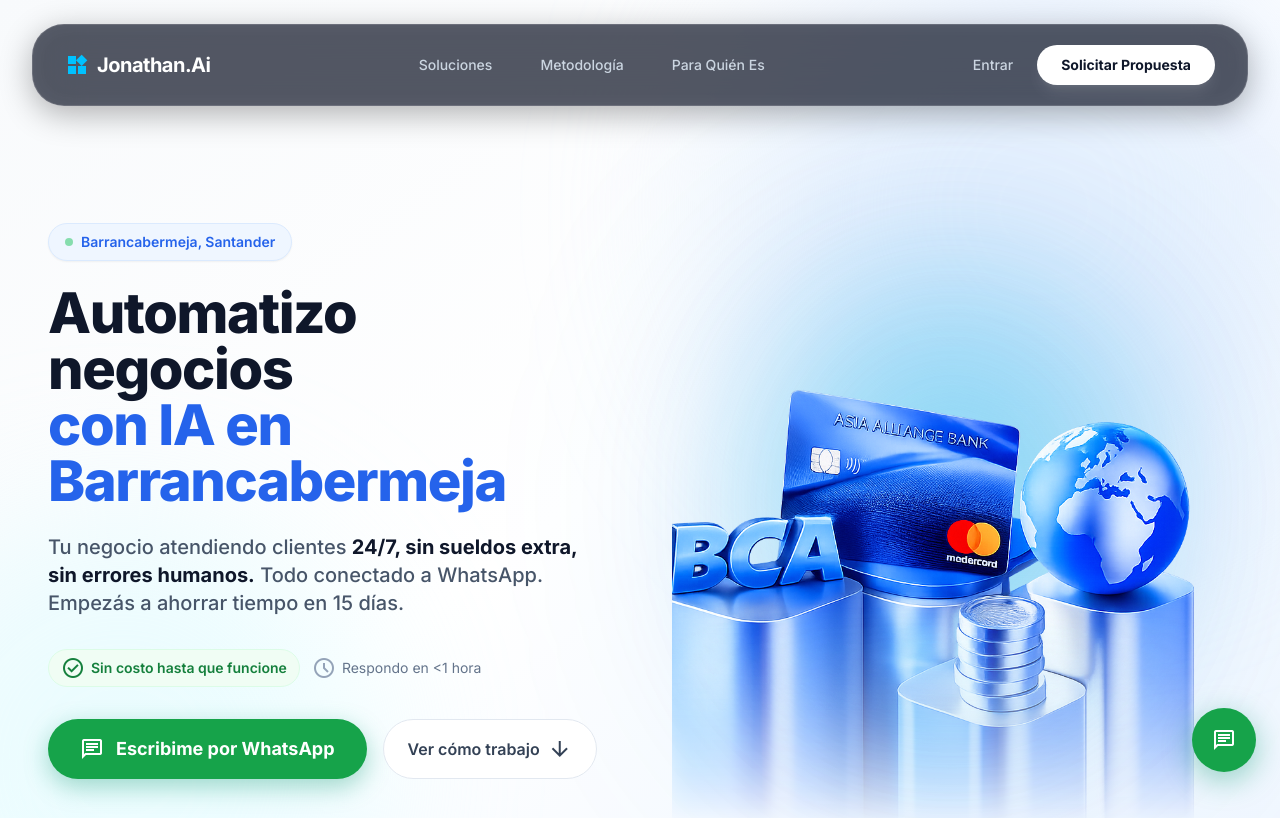
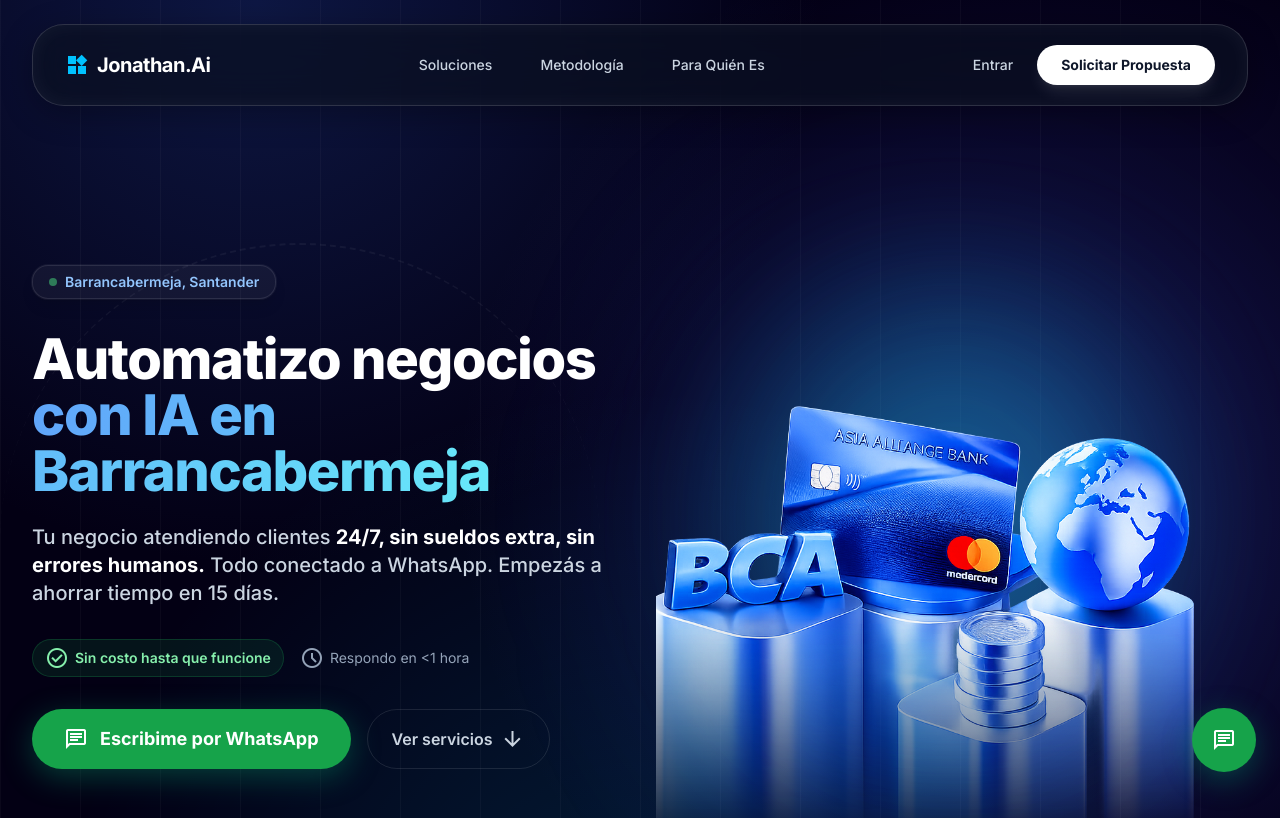
Before and after one commit to Jotica69/web-jonathan, a Next.js app: page / in a window 1280 px wide. Shown: the top 818 px of the page. Built offline with nearby package versions, Linux system fonts and the light colour scheme.

Commit message:
Fix: restore original dark hero design, keep improved copy and WhatsApp CTA

```diff
--- a/app/page.tsx
+++ b/app/page.tsx
@@ -64,43 +64,43 @@
         )}
       </nav>
 
-      <section className="relative pt-24 pb-20 lg:pt-32 lg:pb-24 bg-gradient-to-br from-slate-50 via-white to-blue-50 overflow-hidden text-center lg:text-left z-0 flex flex-col justify-center min-h-[90vh] lg:min-h-screen">
-        <div className="absolute top-[-10%] right-[-5%] w-[600px] h-[600px] bg-blue-100/60 rounded-full blur-[100px] pointer-events-none"></div>
-        <div className="absolute bottom-[-10%] left-[-10%] w-[500px] h-[500px] bg-cyan-100/40 rounded-full blur-[80px] pointer-events-none"></div>
+      <section className="relative pt-24 pb-20 lg:pt-32 lg:pb-32 bg-hero-dark overflow-hidden text-left z-0 flex flex-col justify-center min-h-[90vh] lg:min-h-screen">
+        <div className="vertical-lines"></div>
+        <div className="absolute top-1/4 left-0 w-[600px] h-[600px] border-t-2 border-dashed border-white/10 rounded-[100%] pointer-events-none opacity-50"></div>
 
-        <div className="max-w-7xl mx-auto px-4 sm:px-8 lg:px-12 relative z-10 w-full flex flex-col lg:flex-row items-center gap-12 lg:gap-16 mt-8 md:mt-12">
+        <div className="max-w-7xl mx-auto px-4 sm:px-6 lg:px-8 relative z-10 w-full flex flex-col lg:flex-row items-center gap-12 lg:gap-8 mt-12 md:mt-16">
 
             {/* TEXT COLUMN */}
-            <div className="flex-1 max-w-2xl reveal-on-scroll z-20 relative">
-                <div className="inline-flex items-center gap-2 px-4 py-2 rounded-full bg-blue-50 border border-blue-100 text-blue-600 text-sm font-semibold mb-6 shadow-sm">
-                    <span className="w-2 h-2 rounded-full bg-green-500 animate-pulse"></span>
+            <div className="flex-1 max-w-3xl reveal-on-scroll z-20 relative">
+                <div className="inline-flex items-center gap-2 px-4 py-1.5 rounded-[1rem] bg-white/5 border border-white/10 text-blue-300 text-sm font-semibold mb-8 backdrop-blur-md shadow-lg ring-1 ring-white/5">
+                    <span className="w-2 h-2 rounded-full bg-green-400 animate-pulse"></span>
                     Barrancabermeja, Santander
                 </div>
-                <h1 className="text-4xl md:text-5xl lg:text-[56px] font-extrabold mb-6 text-slate-900 tracking-tight leading-[1.08]">
+                <h1 className="text-4xl md:text-5xl lg:text-[56px] font-extrabold mb-6 text-white tracking-tight leading-[1.08]">
                     Automatizo negocios<br className="hidden sm:block" />
-                    <span className="text-blue-600">con IA en Barrancabermeja</span>
+                    <span className="text-transparent bg-clip-text bg-gradient-to-r from-blue-400 to-cyan-300">con IA en Barrancabermeja</span>
                 </h1>
 
-                <p className="text-lg md:text-xl text-slate-600 font-medium mb-8 leading-relaxed max-w-xl">
-                    Tu negocio atendiendo clientes <strong className="text-slate-900">24/7, sin sueldos extra, sin errores humanos.</strong> Todo conectado a WhatsApp. Empezás a ahorrar tiempo en 15 días.
+                <p className="text-lg md:text-xl text-slate-300 font-medium mb-8 leading-relaxed max-w-2xl">
+                    Tu negocio atendiendo clientes <strong className="text-white">24/7, sin sueldos extra, sin errores humanos.</strong> Todo conectado a WhatsApp. Empezás a ahorrar tiempo en 15 días.
                 </p>
 
-                <div className="flex items-center gap-3 mb-8 text-sm text-slate-500">
-                    <span className="inline-flex items-center gap-1.5 bg-green-50 text-green-700 px-3 py-1.5 rounded-full font-semibold border border-green-100">
+                <div className="flex items-center gap-4 mb-8 text-sm text-slate-400">
+                    <span className="inline-flex items-center gap-1.5 bg-green-500/10 text-green-300 px-3 py-1.5 rounded-full font-semibold border border-green-500/20">
                         <span className="material-symbols-outlined text-base">check_circle</span> Sin costo hasta que funcione
                     </span>
                     <span className="inline-flex items-center gap-1.5">
-                        <span className="material-symbols-outlined text-base text-slate-400">schedule</span> Respondo en &lt;1 hora
+                        <span className="material-symbols-outlined text-base">schedule</span> Respondo en &lt;1 hora
                     </span>
                 </div>
 
                 <div className="flex flex-col sm:flex-row gap-4">
-                    <a href="https://wa.me/573223663275" target="_blank" rel="noopener noreferrer" className="inline-flex items-center justify-center gap-3 bg-green-600 hover:bg-green-700 text-white px-8 py-4 rounded-full text-lg font-bold shadow-[0_8px_24px_rgba(5,150,105,0.35)] hover:scale-[1.02] active:scale-95 transition-all">
+                    <a href="https://wa.me/573223663275" target="_blank" rel="noopener noreferrer" className="inline-flex items-center justify-center gap-3 bg-green-600 hover:bg-green-700 text-white px-8 py-4 rounded-full text-lg font-bold shadow-[0_8px_30px_rgba(5,150,105,0.4)] hover:scale-[1.02] active:scale-95 transition-all">
                         <span className="material-symbols-outlined">chat</span>
                         <span>Escribime por WhatsApp</span>
                     </a>
-                    <a href="#automatizaciones" className="inline-flex items-center justify-center gap-2 text-slate-700 hover:text-blue-600 font-semibold px-6 py-4 rounded-full border border-slate-200 hover:border-blue-200 bg-white hover:bg-blue-50 transition-all text-base">
-                        Ver cómo trabajo <span className="material-symbols-outlined text-lg">arrow_downward</span>
+                    <a href="#features" className="inline-flex items-center justify-center gap-2 text-slate-300 hover:text-white font-semibold px-6 py-4 rounded-full border border-white/10 hover:border-white/20 transition-all text-base">
+                        Ver servicios <span className="material-symbols-outlined text-lg">arrow_downward</span>
                     </a>
                 </div>
             </div>
--- a/skills-lock.json
+++ b/skills-lock.json
@@ -16,6 +16,12 @@
       "source": "vercel-labs/skills",
       "sourceType": "github",
       "computedHash": "645b891da1edbae76ab79c7b088d4e73397464f8396edaf773c0e01971ce75d6"
+    },
+    "frontend-design": {
+      "source": "anthropics/skills",
+      "sourceType": "github",
+      "skillPath": "skills/frontend-design/SKILL.md",
+      "computedHash": "516bd2154eb843a8240e43d5b285229129853114ad7075a5e141e1c08e408c84"
     },
     "high-end-visual-design": {
       "source": "leonxlnx/taste-skill",
```
